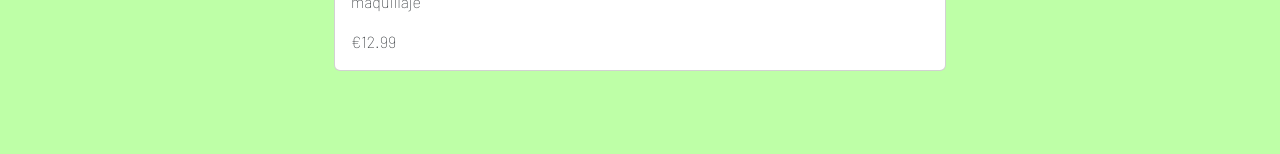
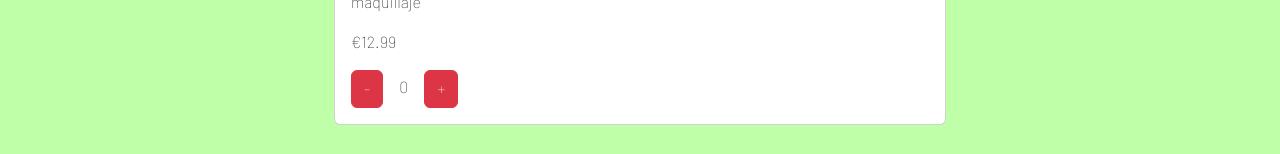
Before and after one commit to Brencambell/WildHarmony-Cambellotti-ReactJS, a React (Vite) app in the folder wild-harmony/: page /item/1 in a window 1280 px wide. Shown: the part 722-876 px from the top of the page. Before the commit the page ends 825 px from the top, so only its background shows below. Built offline with nearby package versions, Linux system fonts and the light colour scheme.

Commit message:
create ItemCount and ItemCountContainer

```diff
--- /dev/null
+++ b/wild-harmony/src/components/ItemCount/ItemCount.jsx
@@ -0,0 +1,11 @@
+const ItemCount = ({ count, increase, reduce }) => {
+    return (
+        <div>
+            <button className="btn btn-danger" onClick={reduce}> - </button>
+            <span className="m-3">{count}</span>
+            <button className="btn btn-danger" onClick={increase}> + </button>
+        </div>
+    );
+};
+
+export default ItemCount;
--- /dev/null
+++ b/wild-harmony/src/components/ItemCountContainer/ItemCountContainer.jsx
@@ -0,0 +1,22 @@
+import { useState } from 'react';
+import ItemCount from "../ItemCount/ItemCount";
+
+const ItemCountContainer = () => {
+    const [count, setCount] = useState (0);
+
+    const increase = () => {
+        //deberia de agregar una funcion que te permita agregar en base el stock que haya
+        //incrementar max hasta nº de stock
+        setCount (count + 1);
+    };
+
+    const reduce = () => {
+        if (count !== 0) {
+            setCount (count - 1);
+        }
+    };
+
+    return <ItemCount count={count} increase={increase} reduce={reduce} />
+}
+
+export default ItemCountContainer;
--- a/wild-harmony/src/components/ItemDetail/ItemDetail.jsx
+++ b/wild-harmony/src/components/ItemDetail/ItemDetail.jsx
@@ -1,4 +1,5 @@
 import PropTypes from "prop-types";
+import ItemCountContainer from "../ItemCountContainer/ItemCountContainer";
 
 const ItemDetail = ({ item, isLoading }) => {
   if (isLoading) {
@@ -26,6 +27,7 @@ const ItemDetail = ({ item, isLoading }) => {
             <p className="card-text">{item.description}</p>
             <p className="card-text">{item.category}</p>
             <p className="card-text">€{item.price}</p>
+            <ItemCountContainer />
           </div>
         </div>
       </div>
--- a/wild-harmony/src/components/ItemList/ItemList.jsx
+++ b/wild-harmony/src/components/ItemList/ItemList.jsx
@@ -13,7 +13,7 @@ const ItemList = ({ items, isLoading }) => {
   )}
 
   return (
-    <div className= "row row-cols-1 row-cols-md-3 m-3">
+    <div className= "row row-cols-1 row-cols-lg-4 m-3">
       {/* <h1 className="col-12 mb-4">ItemList</h1> */}
 
       {items.map((item) => (
--- a/wild-harmony/src/components/Navbar/Navbar.jsx
+++ b/wild-harmony/src/components/Navbar/Navbar.jsx
@@ -12,7 +12,6 @@ const Navbar = () => {
                     <Link to="/"> <img src={logoColor} alt="Wild Harmony Logo a color" style={{ width : '140px', height : 'auto'}}/> </Link>
                 </div>
 
-                {/* Links */}
                 <ul className="navbar-nav">
                     <li className="nav-item">
                         <NavLink to="/category/maquillaje" className="nav-link">Maquillaje</NavLink>
@@ -25,7 +24,6 @@ const Navbar = () => {
                     </li>
                 </ul>
 
-                {/* CartWidget */}
                 <CartWidget />
             </div>
         </nav>
```
Also changed, not shown: wild-harmony/src/App.jsx (+4 -4 lines), 1 other file (tests, documents, lock files or other folders).
